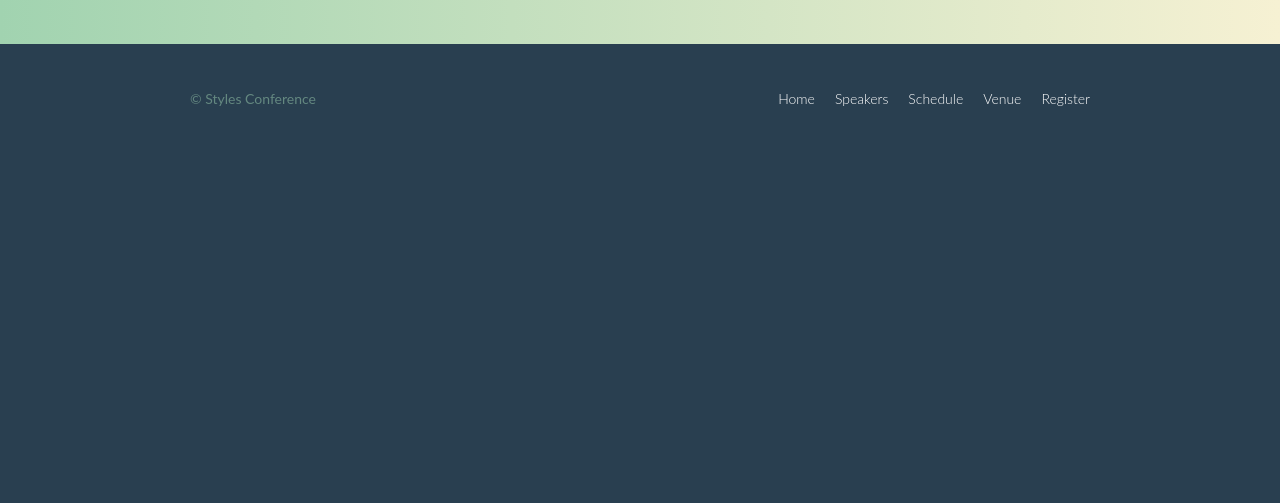
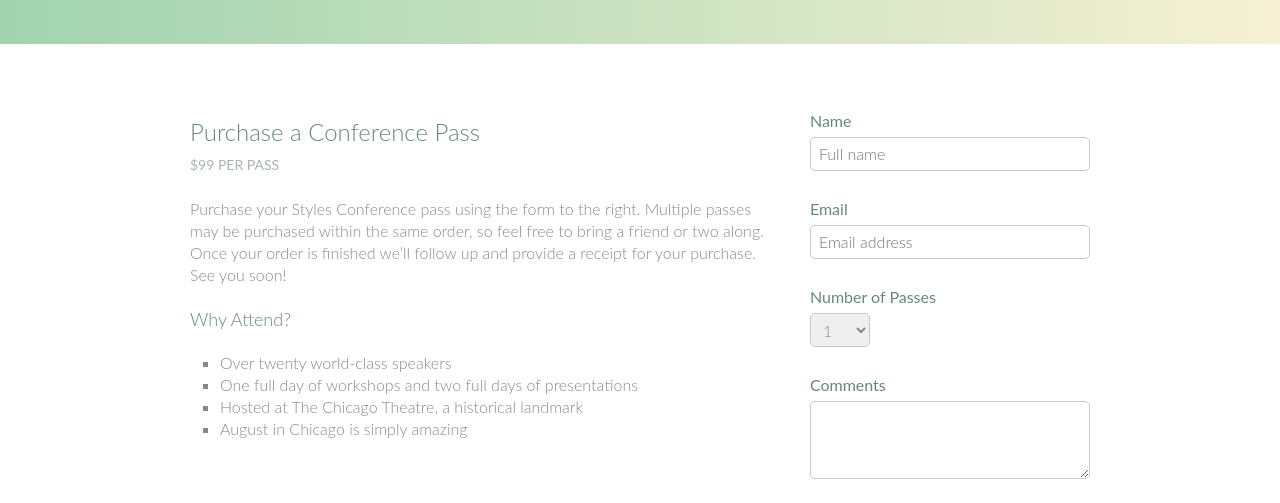
Before and after one commit to huijunyam/html-tutorial, a plain HTML site: page register.html in a window 1280 px wide. Shown: the part 286-789 px from the top of the page. Drawn offline with Linux system fonts and the light colour scheme.

Commit message:
Add register form

```diff
--- a/assets/stylesheets/main.css
+++ b/assets/stylesheets/main.css
@@ -314,3 +314,60 @@ p a {
 .venue-map {
   height: 264px;
 }
+
+.why-attend {
+  list-style: square;
+  margin: 0 0 22px 30px;
+}
+
+form {
+  margin-bottom: 22px;
+}
+
+input,
+select,
+textarea {
+  font: 300 16px/22px "Lato", "Open Sans", "Helvetica Neue", Helvetica, Arial, sans-serif;
+}
+
+.register-group label {
+  color: #648880;
+  cursor: pointer;
+  font-weight: 400;
+}
+
+.register-group input,
+.register-group select,
+.register-group textarea {
+  border: 1px solid #c6c9cc;
+  border-radius: 5px;
+  color: #888;
+  display: block;
+  margin: 5px 0 27px 0;
+  padding: 5px 8px;
+}
+
+.register-group input,
+.register-group textarea {
+  width: 100%;
+}
+
+.register-group select {
+  height: 34px;
+  width: 60px;
+}
+
+.register-group textarea {
+  height: 78px;
+}
+
+.btn-default {
+  border: 0;
+  background: #648880;
+  padding: 11px 30px;
+  font-size: 14px;
+}
+
+.btn-default:hover {
+  background: #77a198;
+}
--- a/register.html
+++ b/register.html
@@ -28,6 +28,56 @@
       </div>
     </section>
 
+    <section class="row">
+      <div class="grid">
+        <section class="col-2-3">
+          <h2>Purchase a Conference Pass</h2>
+          <h5>$99 per Pass</h5>
+            <p>Purchase your Styles Conference pass using the form to the right. Multiple passes may be purchased within the same order, so feel free to bring a friend or two along. Once your order is finished we&#8217;ll follow up and provide a receipt for your purchase. See you soon!</p>
+          <h4>Why Attend?</h4>
+          <ul class="why-attend">
+            <li>Over twenty world-class speakers</li>
+            <li>One full day of workshops and two full days of presentations</li>
+            <li>Hosted at The Chicago Theatre, a historical landmark</li>
+            <li>August in Chicago is simply amazing</li>
+          </ul>
+        </section><!--
+        --><form class="col-1-3" action="#" method="post">
+          <fieldset class="register-group">
+            <label>
+              Name
+              <input type="text" name="name" placeholder="Full name" required>
+            </label>
+
+            <label>
+              Email
+              <input type="email" name="email" placeholder="Email address" required>
+            </label>
+
+            <label>
+              Number of Passes
+              <select name="quantity" required>
+                <option value="1" selected>1</option>
+                <option value="2">2</option>
+                <option value="3">3</option>
+                <option value="4">4</option>
+                <option value="5">5</option>
+              </select>
+            </label>
+
+            <label>
+              Comments
+              <textarea name="comments"></textarea>
+            </label>
+          </fieldset>
+
+          <input class="btn btn-default" type="submit" name="submit" value="Purchase">
+
+        </form>
+      </div>
+    </section>
+
+
     <footer class="nav primary-footer container group">
       <small>&copy; Styles Conference</small>
       <nav class="nav">
```
Also changed, not shown: html_note.txt.
